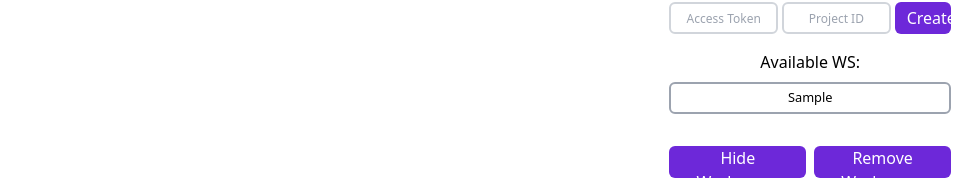
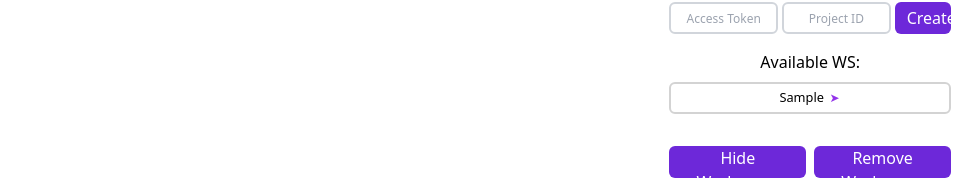
Before and after one commit to sphere-engine/sphere-engine-containers-nextjs, a Next.js app: page / in a window 1280 px wide. Both pictures are taken after typing "Sample" into the empty fields and a click on the button "Add Workspace ID". Shown: the part 114-294 px from the top of the page, without its empty margins (301-1280 px from the left). Built offline with nearby package versions, Linux system fonts and the light colour scheme.

Commit message:
added stroing multiple instances of ws to prevent rerendering on change of ws (with events to fix)

```diff
--- a/app/components/App.tsx
+++ b/app/components/App.tsx
@@ -22,6 +22,7 @@ export const App = () => {
     const workspaces = useContext(WorkspacesContext);
     const [visible, setVisible] = useState<boolean>(true);
     const [workspace, setWorkspace] = useState<React.ReactNode | null>(null);
+    const [renderedWorkspaces, setRenderedWorkspaces] = useState<React.ReactNode[]>([]);
     const [rendered, setRendered] = useState<boolean>(true);
     const [size, setSize] = useState<string>(SIZES.large);
     const [modal, setModal] = useState<boolean>(false);
@@ -54,14 +55,21 @@ export const App = () => {
         setMessage(modal ? MESSAGE.modal : MESSAGE.start)
     }
 
+    useEffect(() => {
+        if (workspaces?.renderedWorkspaces) {
+            const rendered = workspaces?.renderedWorkspaces.map((ws: string) => {
+                const isSelected = ws === workspaces.selectedWorkspace;
+                const displayStyle = isSelected ? "block" : "none";
+                return (
+                    <div key={ws} style={{display: displayStyle}} className="w-full h-full">
+                        <Workspace workspaceId={ws} key={ws}/>
+                    </div>
+                );
+            });
+            setRenderedWorkspaces(rendered);
+        }
+    }, [workspaces?.renderedWorkspaces, workspaces?.selectedWorkspace]);
 
-    useEffect(() => {
-        if (workspaces?.selectedWorkspace && rendered && !modal) {
-            setWorkspace(<Workspace workspaceId={workspaces?.selectedWorkspace} key={Date.now()}/>) // bez key przy zmianie workspace nie renderuje sie od nowa (#3)
-        } else {
-            setWorkspace(null);
-        }
-    },[modal, rendered, workspaces?.selectedWorkspace])
 
     return (
         <div className="flex row w-full justify-between h-full">
@@ -69,16 +77,18 @@ export const App = () => {
             <ScriptLoader/>
 
             <div className={`${size} m-auto`}>
-                {workspace ?
+                {workspaces?.selectedWorkspace ?
                     <div className="flex justify-center h-[100%]">
-                        <div className="flex grow" style={{display: visible ? "block" : "none"}}>{workspace}</div>
+                        <div className="flex grow"
+                             style={{display: visible ? "block" : "none"}}>{renderedWorkspaces}</div>
                         <div className="text-center m-auto text-2xl"
                              style={{display: !visible ? "block" : "none"}}>Workspace Hidden
                         </div>
                     </div> :
                     <div className="flex justify-center h-[100%]">
                         <p className="text-center m-auto text-2xl">{message}</p>
-                    </div>}
+                    </div>
+                }
             </div>
 
             <div className="w-[22%] mr-7 ml-7">
--- a/app/components/ManagementPanels/ActionPanel.tsx
+++ b/app/components/ManagementPanels/ActionPanel.tsx
@@ -31,6 +31,12 @@ const ActionPanel: React.FC<PanelProps> = ({visible, handleWorkspaceVisibility})
         }
     }
 
+    const addRenderedWorkspace = (id: string) => {
+        if (dispatch) {
+            dispatch({type: "ADD_RENDERED_WS", payload: id});
+        }
+    }
+
     return (
         <div className="mt-2">
             <p className="text-xl text-center font-bold">Workspace Management</p>
@@ -54,25 +60,35 @@ const ActionPanel: React.FC<PanelProps> = ({visible, handleWorkspaceVisibility})
                     </button>
                 </div>
                 <div className="w-full">
-                <p className="text-center text-sm text-gray-500  font-light">or create new</p>
-                <CreateWsPanel/>
+                    <p className="text-center text-sm text-gray-500  font-light">or create new</p>
+                    <CreateWsPanel/>
                 </div>
                 <div className="w-full">
                     <p className="text-md text-center mt-3 mb-2">Available WS:</p>
                     <div className="flex row flex-wrap mb-5 justify-between">
                         {workspaces?.available.length === 0 &&
-                            <p className="text-center w-full">No Workspaces Available</p>}
+                            <p className="w-full text-center">No Workspaces Available</p>}
                         {workspaces?.available.map((workspace) => (
-                            <button key={workspace.id} onClick={() => selectWorkspace(workspace.id)}
+                            <div key={workspace.id} onClick={() => addRenderedWorkspace(workspace.id)}
                                     style={{
-                                        backgroundColor: workspaces?.selectedWorkspace === workspace.id ? "violet" : "white",
+                                        backgroundColor: workspaces?.renderedWorkspaces.includes(workspace.id) ? "violet" : "white",
+                                        borderColor: workspaces?.selectedWorkspace === workspace.id ? "darkviolet" : "lightgray",
                                         width: workspaces?.available?.length > 2 ? (100 / workspaces?.available.length + "%") : "100%",
                                         minWidth: "49.5%",
-                                        fontSize: workspaces?.available?.length > 2 ? "0.68rem" : "0.8rem"
+                                        fontSize: workspaces?.available?.length > 2 ? "0.62rem" : "0.8rem",
+                                        textAlign: workspaces?.available?.length > 2 ? "left" : "center",
+                                        paddingLeft: workspaces?.available?.length > 2 ? "1%" : "0",
+                                        cursor: "pointer"
                                     }}
-                                    className="h-8 mb-1 border-2 border-gray-400 rounded-md font-medium">
+                                    className="h-8 mb-1 pt-1 border-2 border-gray-400 rounded-md font-medium">
                                 {workspace.id}
-                            </button>
+                                <button onClick={(e) => {
+                                    e.stopPropagation()
+                                    selectWorkspace(workspace.id)
+                                }}
+                                        className="text-purple-600 rounded-md text-xs px-[1.5px] ml-1 font-medium hover:text-purple-950">➤
+                                </button>
+                            </div>
                         ))}
                     </div>
                     <div className="flex row">
--- a/app/components/ManagementPanels/CreateWsPanel.tsx
+++ b/app/components/ManagementPanels/CreateWsPanel.tsx
@@ -55,7 +55,7 @@ export const CreateWsPanel = () => {
                 <button
                     className="w-[20%] bg-violet-700 text-white px-3 h-8 rounded-md text-md font-medium mb-1 hover:bg-violet-900"
                     onClick={() => {
-                        createWorkspace(accessToken.current, projectId.current)
+                        createWorkspace(accessToken.current, projectId.current).then();
                     }}
                 >Create
                 </button>
--- a/app/components/ManagementPanels/EventPanel.tsx
+++ b/app/components/ManagementPanels/EventPanel.tsx
@@ -1,4 +1,4 @@
-import React, {useContext, useEffect, useRef, useState} from "react";
+import React, {useContext, useRef} from "react";
 import {WorkspacesContext, WorkspacesDispatchContext} from "@/app/components/Reducers/WorkspacesReducer";
 
 const EventLogger = () => {
@@ -15,18 +15,8 @@ const EventLogger = () => {
         afterScenarioExecutionExt: null
     });
 
-    // const EventLogger = (e: any) => {
-    //     setEvents(prevState => [...prevState, e.data])
-    // }
-    //
-    //  ws.events.subscribe("afterScenarioExecution", EventLogger)
-    // ws.events.subscribe("afterScenarioExecutionExt", EventLogger)
-    //
-    //  ws.events.unsubscribe("afterScenarioExecution", EventLogger)
-    // ws.events.unsubscribe("afterScenarioExecutionExt", EventLogger)
-    // jak ta funkcja jest uzyta zamiast w to wystepuje warn "specified callback does not exist", ale same subskrypcje dalej działaja(#4)
-
     const addEvent = (e: any) => {
+        console.log('A')
         if (workspace) {
             dispatch?.({
                 type: "ADD_EVENT",
@@ -64,6 +54,7 @@ const EventLogger = () => {
 
     return (
         <>
+            {workspace}
             <ul className="flex justify-center mt-2">
                 <li className="mr-4">
                     <input type="checkbox" id="afterScenarioExecutionExt" name="afterScenarioExecutionExt"
--- a/app/components/ManagementPanels/Panel.tsx
+++ b/app/components/ManagementPanels/Panel.tsx
@@ -1,7 +1,6 @@
 import React from 'react';
 import ActionPanel from "@/app/components/ManagementPanels/ActionPanel";
 import EventPanel from "@/app/components/ManagementPanels/EventPanel";
-import {CreateWsPanel} from "@/app/components/ManagementPanels/CreateWsPanel";
 
 interface PanelProps {
     visible: boolean;
--- a/app/components/Reducers/WorkspacesReducer.tsx
+++ b/app/components/Reducers/WorkspacesReducer.tsx
@@ -3,6 +3,7 @@ import {useReducer, createContext, ReactNode, Dispatch} from "react";
 type State = {
     available: Workspace[];
     selectedWorkspace: string | null;
+    renderedWorkspaces: string[];
 };
 
 type Action = {
@@ -21,6 +22,7 @@ type Workspace = {
 const initialState: State = {
     available: [],
     selectedWorkspace: null,
+    renderedWorkspaces: []
 };
 
 const WorkspacesContext = createContext<State | null>(null);
@@ -58,6 +60,9 @@ export function workspacesReducer(state: any, action: any) {
             return {
                 ...state,
                 selectedWorkspace: action.payload,
+                renderedWorkspaces: state.renderedWorkspaces.includes(action.payload) ?
+                    state.renderedWorkspaces :
+                    [...state.renderedWorkspaces, action.payload]
             };
         case "REMOVE_WORKSPACE":
             if (state.selectedWorkspace === action.payload) {
@@ -100,7 +105,15 @@ export function workspacesReducer(state: any, action: any) {
                     return ws;
                 })
             }
+        case "ADD_RENDERED_WS":
+            return {
+                ...state,
+                renderedWorkspaces: state.renderedWorkspaces.includes(action.payload) ?
+                    state.renderedWorkspaces.filter((ws: string) => ws !== action.payload) :
+                    [...state.renderedWorkspaces, action.payload],
+                selectedWorkspace: state.selectedWorkspace === action.payload ? null : state.selectedWorkspace
 
+            }
         default:
             return state;
 
--- a/app/components/Workspace.tsx
+++ b/app/components/Workspace.tsx
@@ -1,6 +1,6 @@
-import React, {useEffect, useState} from 'react';
+import React, {memo, useEffect, useState} from 'react';
 
-const Workspace: React.FC<{ workspaceId: string}> = ({workspaceId}) => {
+const Workspace: React.FC<{ workspaceId: string}> = memo(({workspaceId}) => {
     const elemId = workspaceId + "-container";
     const [created, setCreated] = useState<boolean>(false);
 
@@ -21,13 +21,15 @@ const Workspace: React.FC<{ workspaceId: string}> = ({workspaceId}) => {
                 console.log("Workspace destroyed")
             }
         }
-    }, [created]);
+    }, [created, elemId]);
 
     return (
         <div style={{width: '100%', height: '100%'}}>
             <div data-id={elemId} data-workspace={workspaceId}></div>
         </div>
     );
-};
+});
+
+Workspace.displayName = "Workspace";
 
 export default Workspace;
```
